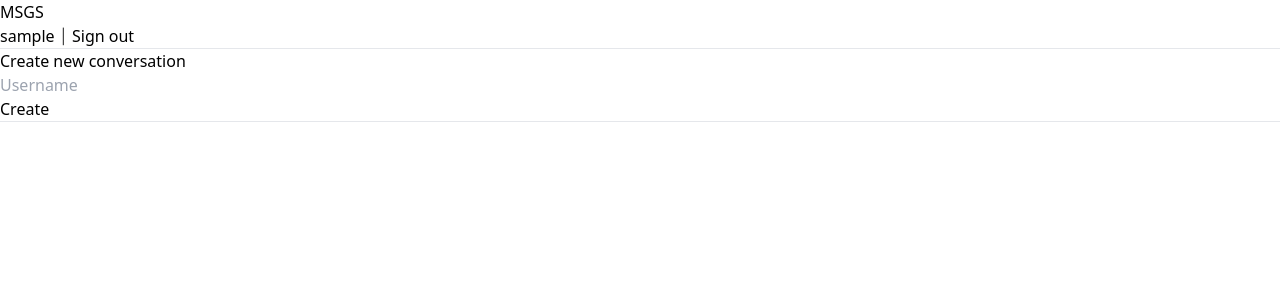
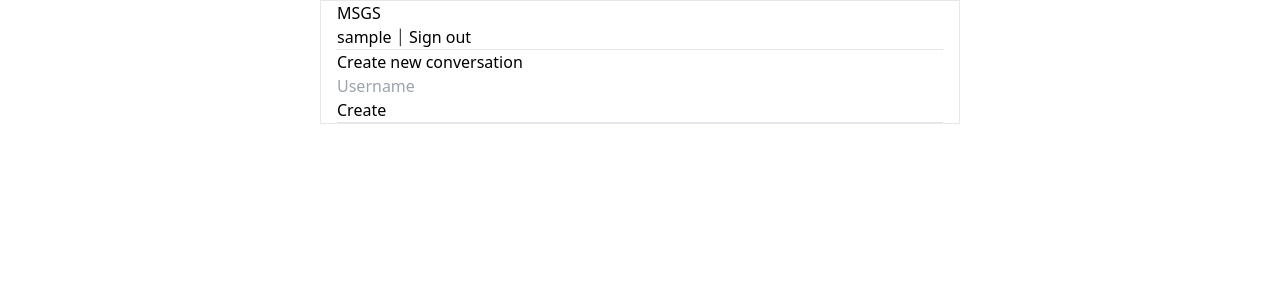
Before and after one commit to mhmh4/flask-messenger, a Flask app: page /home in a window 1280 px wide. Shown: the top 300 px of the page. Run offline with Flask 3, Linux system fonts and the light colour scheme; the visitor is signed in with stand-in values (Sample User, id 1); data that the repository does not hold is empty; some libraries are stand-ins or nearby versions.

Commit message:
Update base.html

```diff
--- a/msgs/templates/base.html
+++ b/msgs/templates/base.html
@@ -9,7 +9,7 @@
   <script src="https://cdn.tailwindcss.com"></script>
 </head>
 <body>
-  <div>
+  <div class="w-1/2 mx-auto px-4 border">
     {% block content %}{% endblock %}
   </div>
 </body>
```
